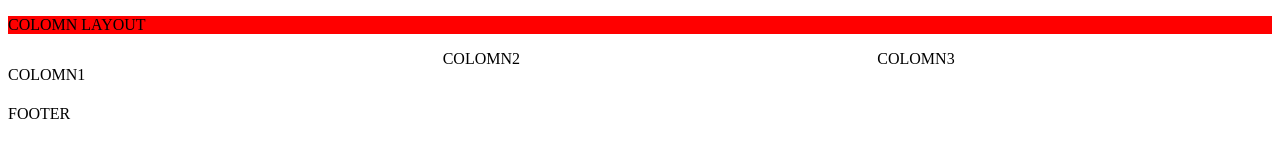
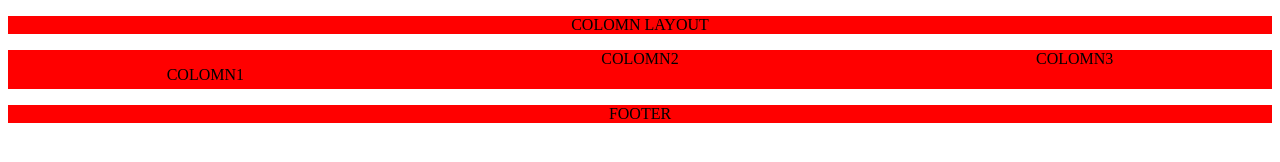
Before and after one commit to nikkinine9/colomn-layouts, a plain HTML site: page index.html in a window 1280 px wide. Drawn offline with Linux system fonts and the light colour scheme.

Commit message:
added multi colomn layout cont

```diff
--- a/css/style.css
+++ b/css/style.css
@@ -1,10 +1,18 @@
 div {
   column-count: 3;
- column-rule-color: red;
+ background-color: red;
+ column-rule-color: black;
  column-gap: 40px;
  column-rule-width: 1px;
+ text-align: center;
 }
 
 header {
-    background-color: red
+    background-color: red;
+    text-align: center;
 }
+
+footer {
+    background-color: red;
+    text-align: center;
+}
```
